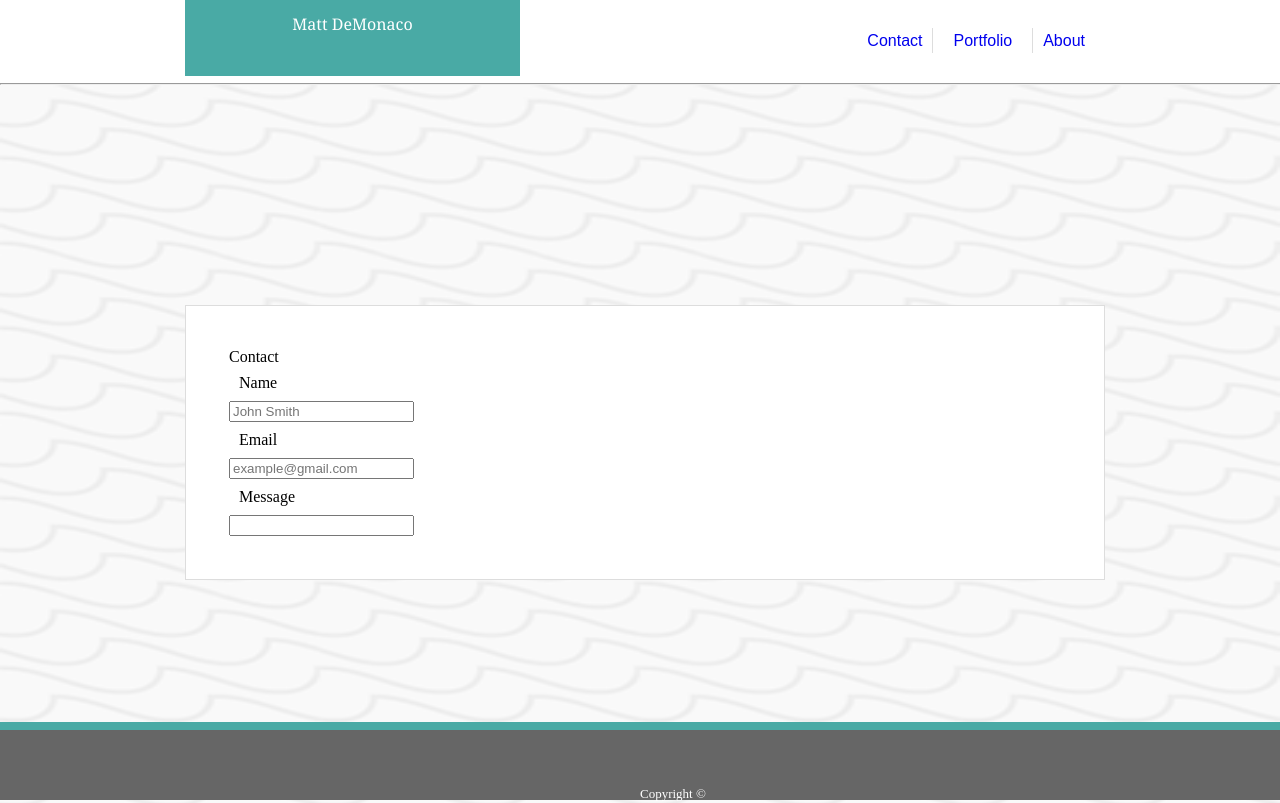
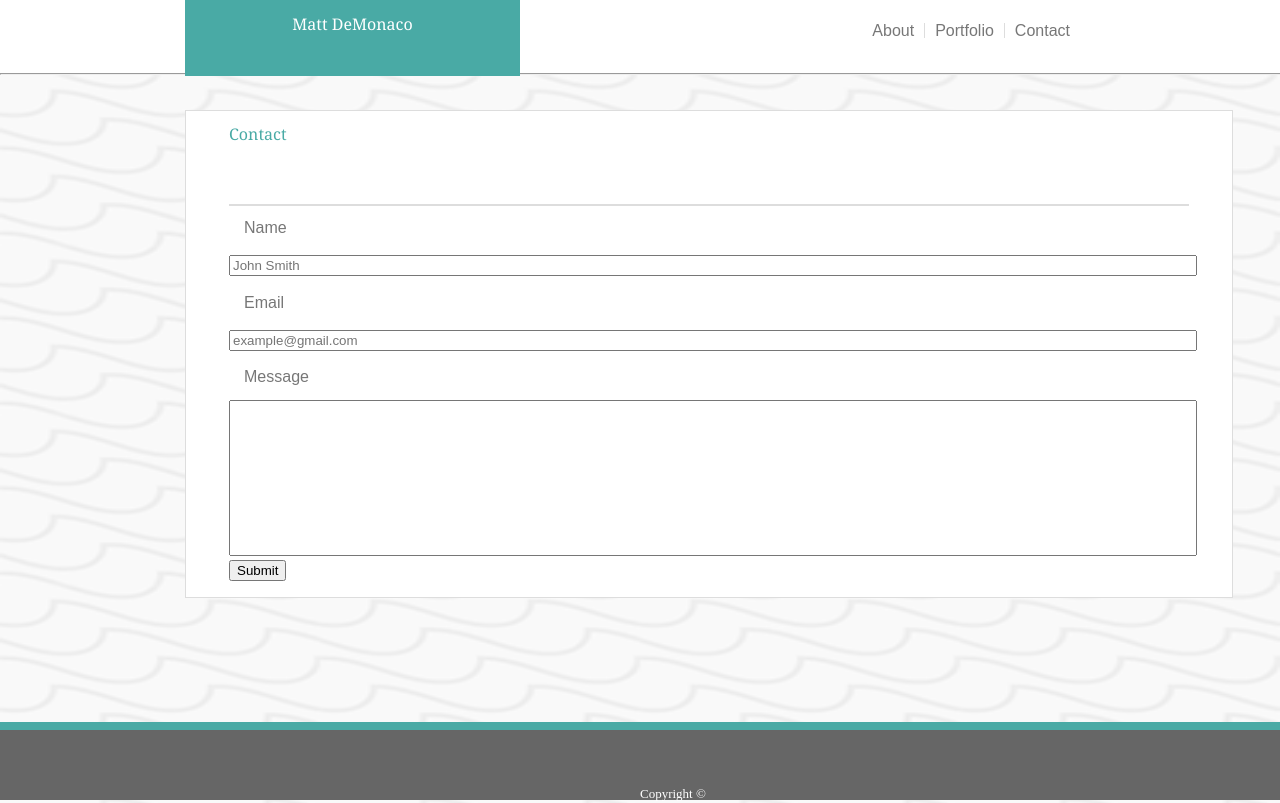
Before and after one commit to demonaco/Basic-Portfolio-Working, a plain HTML site: page contact.html in a window 1280 px wide. Shown: the top 803 px of the page. Drawn offline with Linux system fonts and the light colour scheme; files that its build step writes are made by us from their sources.

Commit message:
fixed footer on index.html updated text om border (color/pseudo code), changed height and width on input fields on contact page

```diff
--- a/assets/css/style.css
+++ b/assets/css/style.css
@@ -28,8 +28,17 @@ color: #dddddd;
 }
 
 a:link{
-text-decoration-color:#dddddd;
+color: #777777;
+text-decoration-color:#777777;
 text-decoration: none;
+}
+
+a:visited{
+    color: #777777;
+}
+
+link::before{
+    color: #777777;
 }
 
 #topLine {
@@ -44,18 +53,26 @@ margin: 0%;
 float: top;
 height: 850px;
 width: 100%;
-padding: 0px 0px 0px 0px;
-margin: 0px 0px 0px 0px;
+padding: 0%;
+margin: 0%;
 position: static;
-top: -50%;
+padding-bottom: 0%;
+margin-bottom: 0%;
+/* top: -50%;
 right: -50%;
 left: -50%;
-bottom:- 50%;
+bottom:- 50%; */
 display: block;
+border-bottom: 0%;
 }
 
 body{
-    max-height: -50vh;
+    max-height: 0vh;
+    margin: 0px;
+    padding: 0px;
+    white-space: initial;
+    padding-bottom:0%;
+
 }
 
 .box-set1{
@@ -106,36 +123,38 @@ line-height: 1.70;
 /* word-wrap: normal; */
 }
 #profileImage{
-position: relative;
+position: absolute;
 margin: 0px 19px 10px 0px;
 width: 200px
 height: 200px;
-float: left;
-display: inline;
+/* display: block;
 clear: right;
+float: left; */
+text-align: wrap;
 }
 
 #inputTable {
-  position: relative;
-  padding: 43px;
-margin: 0px 175px 0px 185px;
+padding: 43px;
+margin: 0px 150px 0px 185px;
 border: 1px #dddddd solid;
+height: 400px;
 position: relative;
-top: -630px;
+top: -815px;
 background-color: #ffffff;
+font-family: 'Arial', 'Helvetica Neue', Helvetica, sans-serif;
+color: #777777;
+width: 960px;
+font-display: 5px;
+line-height: 1.70;
+word-wrap: normal;
     }
 
-#photoText {
-float: right;
-position: relative;
-
-}
-
 p{
+    position: static;
 text-align: wrap;
-padding: 5px;
-margin: 5px;
-/* text-indent: 5px; */
+padding: 10px;
+margin: 0px;
+text-indent: 5px;
 }
 /* .paragraphs {
 margin: 50px,50px, 50px, 50px;
@@ -163,7 +182,7 @@ overflow-inline: auto;
 #aboutMe {
 float: right;
 padding-right: 25px;
-margin-right: 170px;
+margin-right: 185px;
 margin-bottom: 20px;
 border-left: 1px solid #dddddd;
 padding-left:10px;
@@ -217,6 +236,7 @@ text-align: center;
 height: 70px;
 width: 100%;
 background-color: #666666;
+display: block;
 }
 
 #copyright {
@@ -226,3 +246,20 @@ bottom: 0%;
 /* bottom: -590px; */
 color: #ffffff;
 font-size: 13px;
+
+placeholder {
+    width: 100%;
+}
+
+/* #field1 {
+ width: 100%;
+}
+
+#field2{
+    width: 100%;
+
+}
+
+#field3 {
+    width: 100%; */
+}
--- a/contact.html
+++ b/contact.html
@@ -6,29 +6,32 @@
     <meta http-equiv="X-UA-Compatible" content="ie=edge">
     <link rel="stylesheet" type="text/css" href="reset.css">
     <link rel="stylesheet" type="text/css" href="assets/css/style.css">
-    <title>Document</title>
+    <title>Contact</title>
 </head>
 <body>
     <header>
         <h1 class="myName">Matt DeMonaco</h1>
         <div class="topLinks">
-                    <p id="aboutMe"><a href=#>About</a></p>
-                    <p id="portfolio"><a href=#>Portfolio</a></p>
-                    <p id="contact"><a href=#>Contact</a></p>
+           <div id="aboutMe"><a  target="_self" href="contact.html">Contact</a></div>
+            <div id="portfolio"><a target="_self" href="portfolio.html">Portfolio</a></div>
+            <div id="contact"><a target="_self" href="index.html">About</a></div>
         </div>
-               <hr id="topLine">
+       <hr id="topLine"></hr>
             </header>
             <div><img src="assets/images/ripples.png" class="background"></div>
              <div id="inputTable">
-    <h2>Contact</h2>
+                    <h2 class=aboutMe>Contact</h2>
+                    <div id="bottomLine">
                     <p>Name</p>
-    <input type:field placeholder="John Smith">
+                <input id="field1" style="width:100%;" type:field placeholder="John Smith">
                     <p>Email</p>
-    <input type:field placeholder="example@gmail.com">
+                <input id="field2" style="width:100%;" type:field placeholder="example@gmail.com">
                     <p>Message</p>
-    <input type:field>
+                <input id="field3" style="width:100%;height:150px;" type:field>
+             <button id="button">Submit</button>
             </div>
-
+            </div>
+         </div>
     <footer id="footer">
             <div id="copyright">Copyright &copy;</div>
         </footer>
```
Also changed, not shown: index.html (+4 -2 lines). Lines whose indentation alone changed are shown as unchanged.
